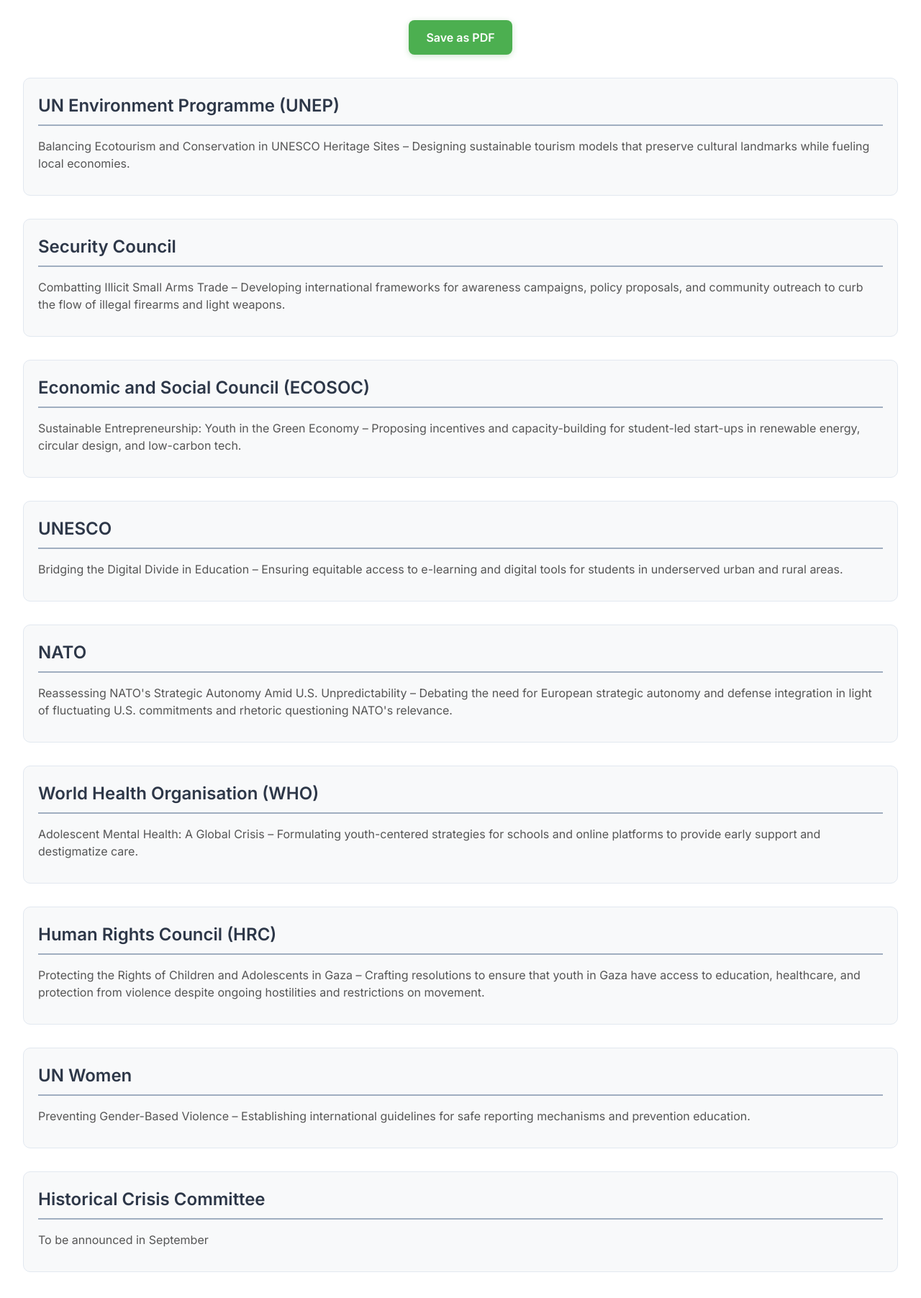
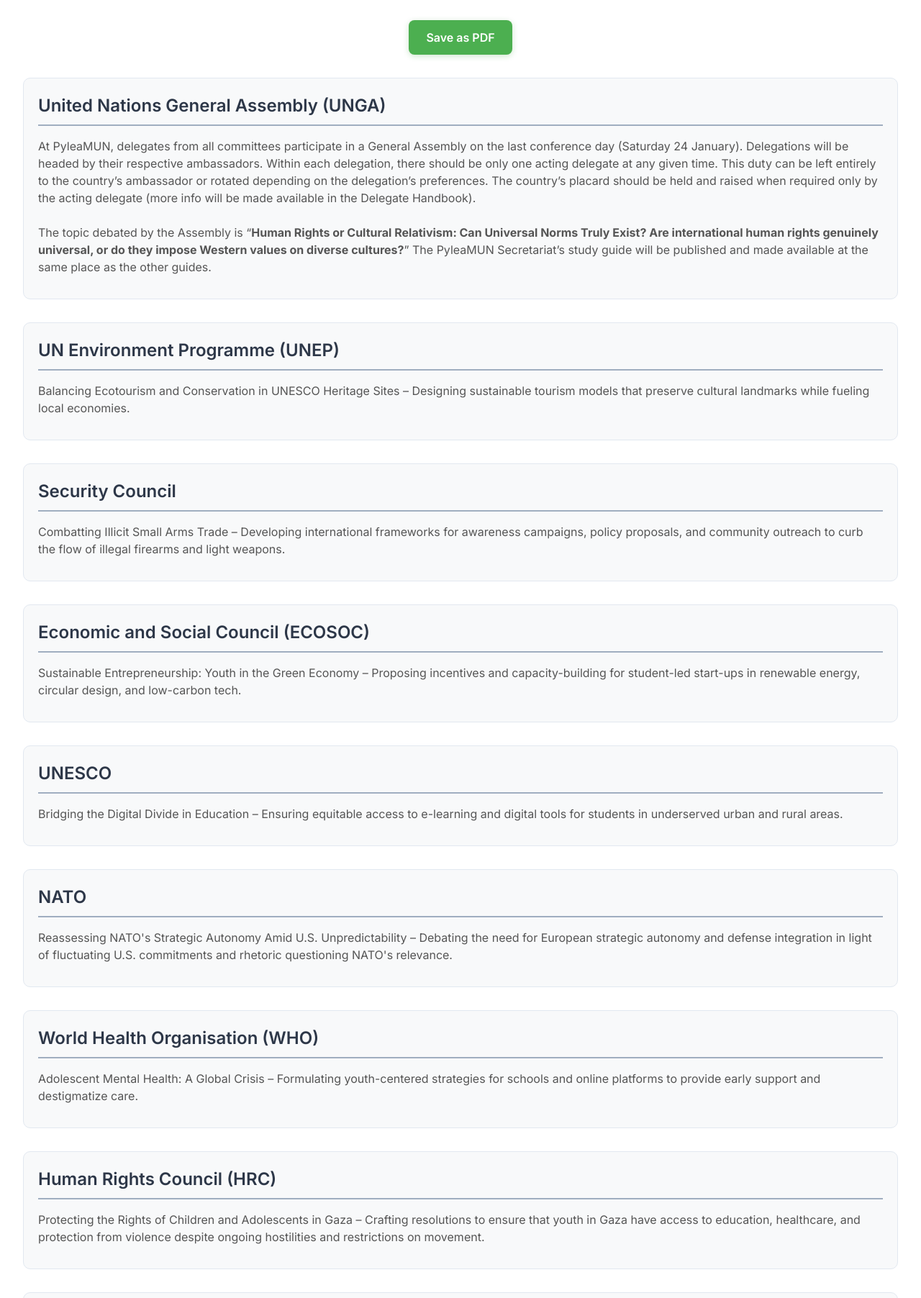
Before and after one commit to PyleaMUN/agenda, a plain HTML site: page index.html in a window 1280 px wide. Shown: the part 250-2054 px from the top of the page at 72% size. Drawn offline with nearby package versions, Linux system fonts and the light colour scheme.

Commit message:
Update index.html

```diff
--- a/index.html
+++ b/index.html
@@ -188,6 +188,14 @@
             </div>
 
             <section class="committee-section">
+                <h2>United Nations General Assembly (UNGA)</h2>
+                <p class="agenda-item">
+                    At PyleaMUN, delegates from all committees participate in a General Assembly on the last conference day (Saturday 24 January). Delegations will be headed by their respective ambassadors. Within each delegation, there should be only one acting delegate at any given time. This duty can be left entirely to the country’s ambassador or rotated depending on the delegation’s preferences. The country’s placard should be held and raised when required only by the acting delegate (more info will be made available in the Delegate Handbook).<br><br>
+                    The topic debated by the Assembly is “<strong>Human Rights or Cultural Relativism: Can Universal Norms Truly Exist? Are international human rights genuinely universal, or do they impose Western values on diverse cultures?</strong>” The PyleaMUN Secretariat’s study guide will be published and made available at the same place as the other guides.
+                </p>
+            </section>
+
+            <section class="committee-section">
                 <h2>UN Environment Programme (UNEP)</h2>
                 <p class="agenda-item">Balancing Ecotourism and Conservation in UNESCO Heritage Sites – Designing sustainable tourism models that preserve cultural landmarks while fueling local economies.</p>
             </section>
@@ -228,8 +236,8 @@
             </section>
 
             <section class="committee-section">
-                <h2>Historical Crisis Committee</h2>
-                <p class="agenda-item">To be announced in September</p>
+                <h2>Historical Crisis Committee (HCC)</h2>
+                <p class="agenda-item">To be announced by mid September</p>
             </section>
         </main>
 
```
